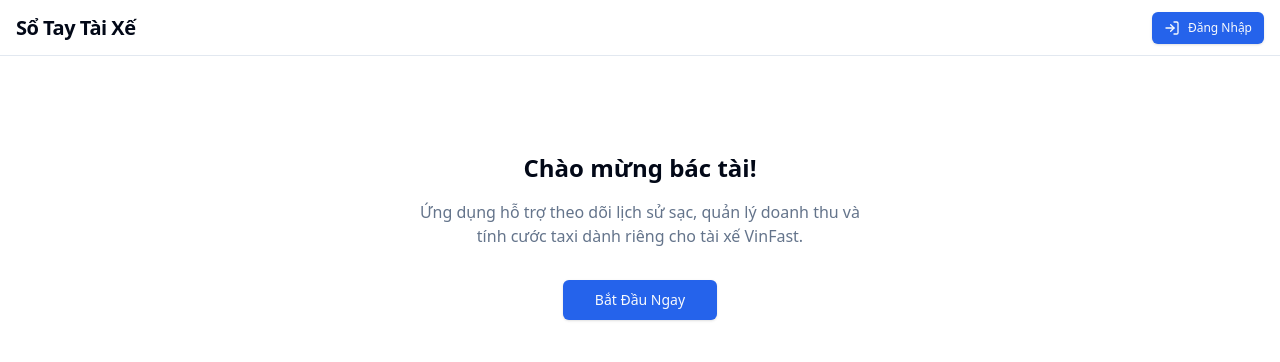
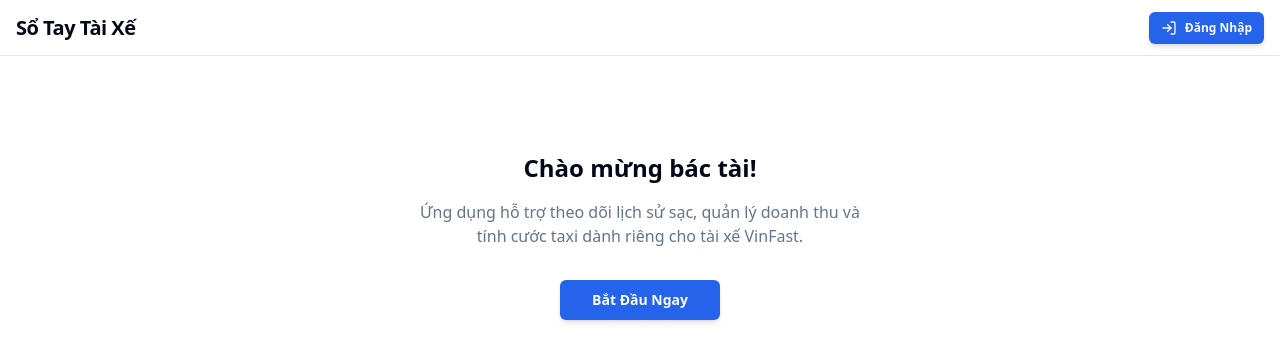
Before and after one commit to lesonitcctv-create/sotaytaixe, a React (Vite) app: page / in a window 1280 px wide. Shown: the top 362 px of the page. Built offline with nearby package versions, Linux system fonts and the light colour scheme; no server answers.

Commit message:
Enhance button styles with transitions and shadows

```diff
--- a/src/components/ui/button.tsx
+++ b/src/components/ui/button.tsx
@@ -10,13 +10,13 @@ const buttonVariants = cva(
     variants: {
       variant: {
         default:
-          "bg-primary text-primary-foreground shadow hover:bg-primary/90",
+          "bg-primary text-primary-foreground shadow-md hover:bg-primary/90 hover:shadow-lg transition-all duration-200 font-semibold",
         destructive:
-          "bg-destructive text-destructive-foreground shadow-sm hover:bg-destructive/90",
+          "bg-destructive text-destructive-foreground shadow-md hover:bg-destructive/90 hover:shadow-lg transition-all duration-200",
         outline:
-          "border border-input bg-background shadow-sm hover:bg-accent hover:text-accent-foreground",
+          "border border-input bg-background shadow-sm hover:bg-accent hover:text-accent-foreground hover:border-accent transition-all duration-200",
         secondary:
-          "bg-secondary text-secondary-foreground shadow-sm hover:bg-secondary/80",
+          "bg-secondary text-secondary-foreground shadow-sm hover:bg-secondary/80 hover:shadow transition-all duration-200",
         ghost: "hover:bg-accent hover:text-accent-foreground",
         link: "text-primary underline-offset-4 hover:underline",
       },
```
